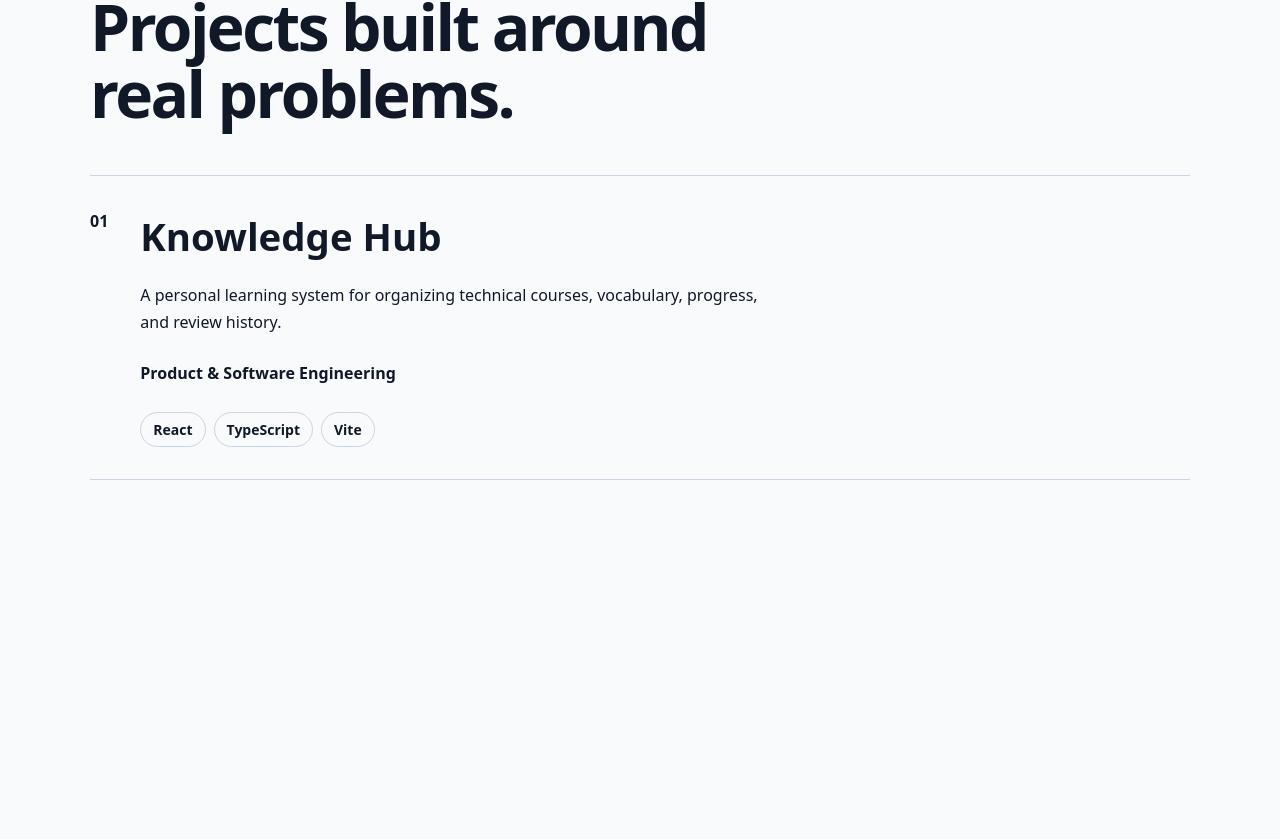
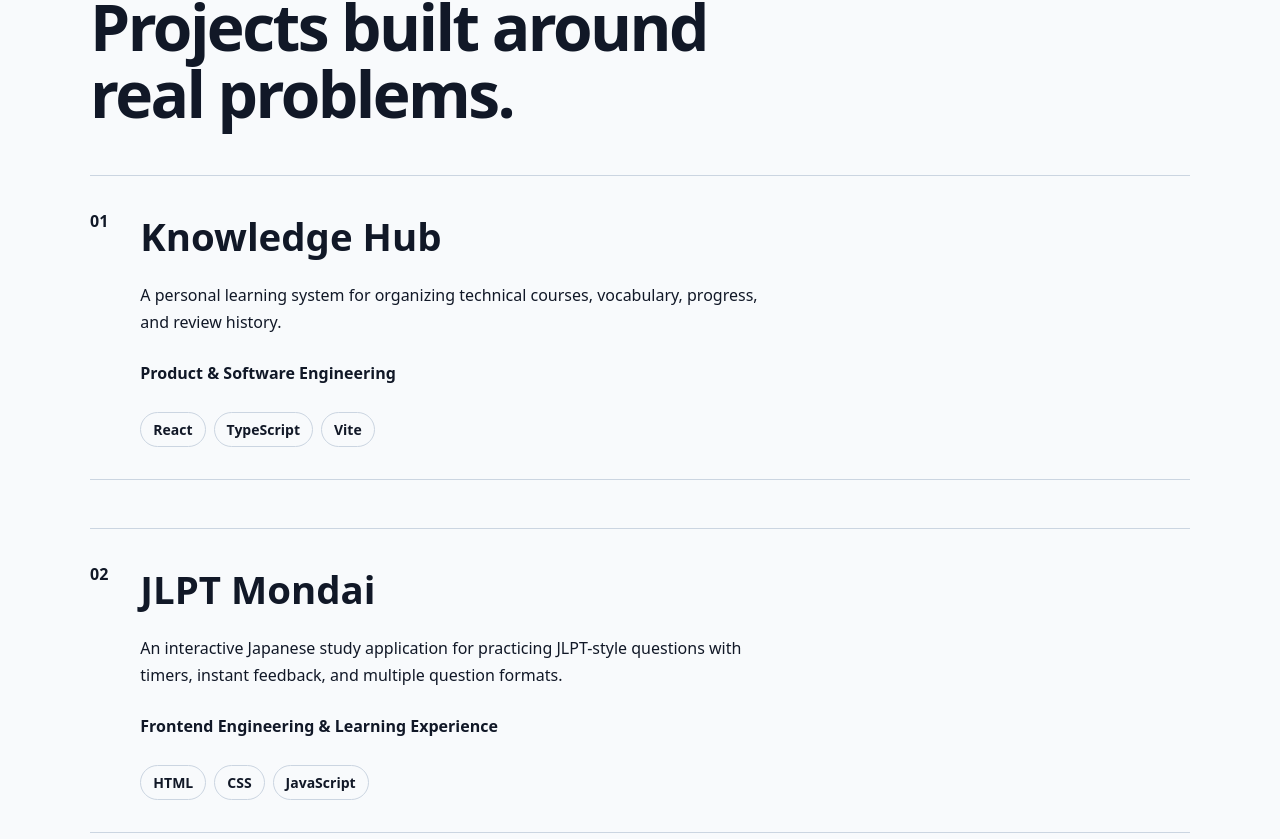
Before and after one commit to wahabu/iPortfolio, a React (Vite) app: page / in a window 1280 px wide. Shown: the part 951-1790 px from the top of the page. Before the commit the page ends 1543 px from the top, so only its background shows below. Built offline with nearby package versions, Linux system fonts and the light colour scheme.

Commit message:
feat: render selected projects from reusable data

```diff
--- a/src/components/sections/Projects.tsx
+++ b/src/components/sections/Projects.tsx
@@ -1,10 +1,8 @@
-import { projects } from '../../content/projects'
-import './Projects.css'
-import { ProjectCard } from '../ui/ProjectCard/ProjectCard'
+import { projects } from "../../content/projects";
+import { ProjectCard } from "../ui/ProjectCard/ProjectCard";
+import "./Projects.css";
 
 export function Projects() {
-  const project = projects[0]
-
   return (
     <section className="projects" id="projects">
       <div className="projects__inner">
@@ -12,8 +10,12 @@ export function Projects() {
 
         <h2>Projects built around real problems.</h2>
 
-        <ProjectCard project={project} index={1} />
+        <div className="projects__list">
+          {projects.map((project, index) => (
+            <ProjectCard key={project.id} project={project} index={index + 1} />
+          ))}
+        </div>
       </div>
     </section>
-  )
+  );
 }
--- a/src/content/projects.ts
+++ b/src/content/projects.ts
@@ -1,28 +1,26 @@
 export type Project = {
-  id: string
-  name: string
-  summary: string
-  stack?: string[]
-  role?: string
-}
+  id: string;
+  name: string;
+  summary: string;
+  stack: string[];
+  role: string;
+};
 
 export const projects: Project[] = [
   {
-    id: 'knowledge-hub',
-    name: 'Knowledge Hub',
+    id: "knowledge-hub",
+    name: "Knowledge Hub",
     summary:
-      'A personal learning system for organizing technical courses, vocabulary, progress, and review history.',
-    stack: ['React', 'TypeScript', 'Vite'],
-    role: 'Product & Software Engineering',
+      "A personal learning system for organizing technical courses, vocabulary, progress, and review history.",
+    stack: ["React", "TypeScript", "Vite"],
+    role: "Product & Software Engineering",
   },
   {
-    id: 'ifamily-meet',
-    name: 'iFamily Meet',
-    summary: '',
+    id: "jlpt-mondai",
+    name: "JLPT Mondai",
+    summary:
+      "An interactive Japanese study application for practicing JLPT-style questions with timers, instant feedback, and multiple question formats.",
+    stack: ["HTML", "CSS", "JavaScript"],
+    role: "Frontend Engineering & Learning Experience",
   },
-  {
-    id: 'jlpt-mondai',
-    name: 'JLPT Mondai',
-    summary: '',
-  },
-]
+];
```
